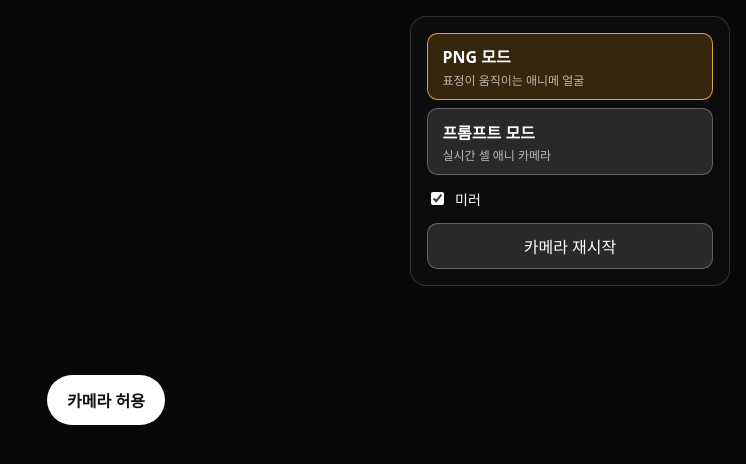
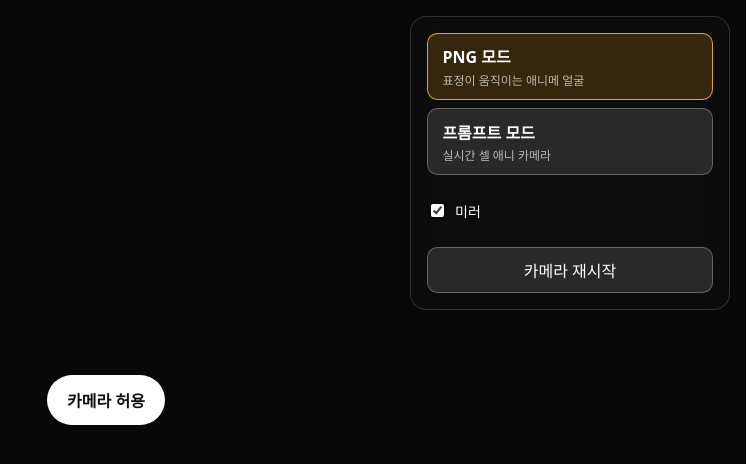
Before and after one commit to msm0748/playground, a React (Vite) app: page / in a window 1280 px wide. Shown: the top 464 px of the page, without its empty margins (534-1280 px from the left). Built offline with nearby package versions, Linux system fonts and the light colour scheme; what @pixi/react would draw is missing.

Commit message:
미러 토글 터치 영역을 44px로 보장

```diff
--- a/src/styles.css
+++ b/src/styles.css
@@ -145,6 +145,7 @@ body {
 
 .controls__toggle {
   display: flex;
+  min-height: 44px;
   gap: 0.5rem;
   align-items: center;
   font-size: 0.875rem;
```
